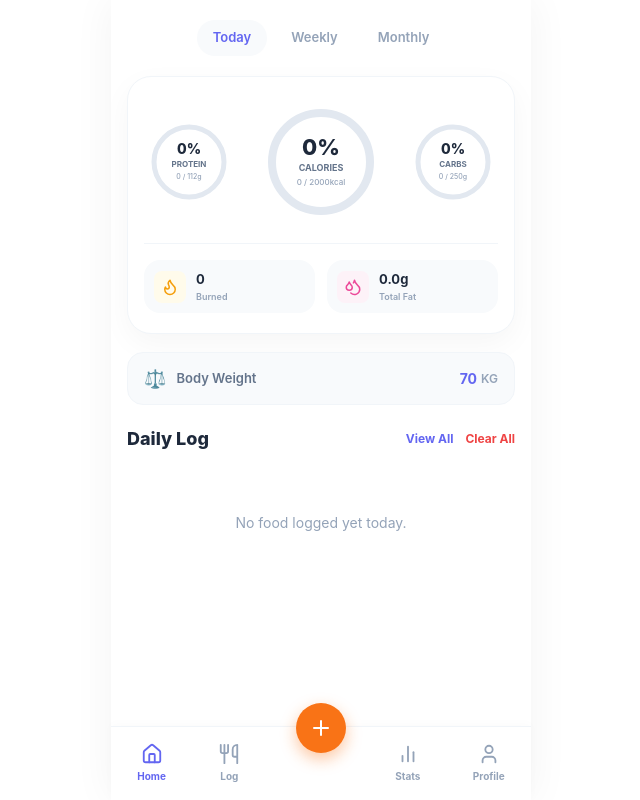
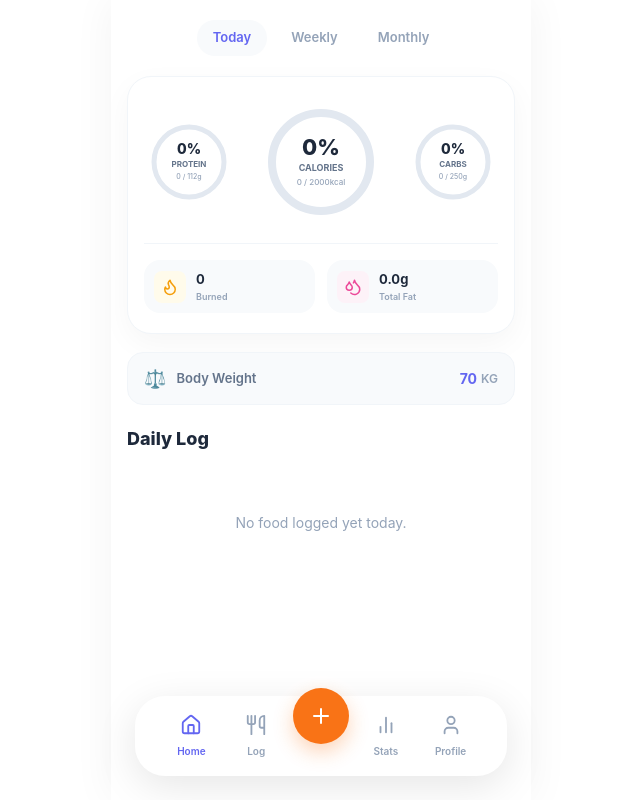
Before and after one commit to Ashish13042/NutriTrack-Pro, a Next.js app: page / in a window 1280 px wide. Shown: the whole page, without its empty margins (319-959 px from the left). Built offline with nearby package versions, Linux system fonts and the light colour scheme.

Commit message:
changed the bottom nav bar

```diff
--- /dev/null
+++ b/src/app/stats/page.tsx
@@ -0,0 +1,30 @@
+"use client";
+
+import { useEffect, useState } from "react";
+
+export default function StatsPage() {
+  const [log, setLog] = useState<any[]>([]);
+
+  useEffect(() => {
+    fetch("/api/food")
+      .then(res => res.json())
+      .then(data => setLog(data));
+  }, []);
+
+  const totals = log.reduce((acc, e) => ({
+    calories: acc.calories + e.calories,
+    protein: acc.protein + e.protein,
+    carbs: acc.carbs + e.carbs,
+    fat: acc.fat + e.fat,
+  }), { calories: 0, protein: 0, carbs: 0, fat: 0 });
+
+  return (
+    <div style={{ padding: 20 }}>
+      <h2>Stats</h2>
+      <p>Calories: {totals.calories.toFixed(0)}</p>
+      <p>Protein: {totals.protein.toFixed(1)}g</p>
+      <p>Carbs: {totals.carbs.toFixed(1)}g</p>
+      <p>Fat: {totals.fat.toFixed(1)}g</p>
+    </div>
+  );
+}
--- a/src/components/App.tsx
+++ b/src/components/App.tsx
@@ -1,13 +1,12 @@
 "use client";
 
-import { useState, useEffect, CSSProperties, FocusEvent, MouseEvent, useRef } from "react";
+import { useState, useEffect, CSSProperties, FocusEvent, useRef } from "react";
 import Link from "next/link";
 import {
   Plus,
   Home,
   Utensils,
   BarChart2,
-  User,
   Search,
   Trash2,
   Edit3,
@@ -15,7 +14,7 @@ import {
   Flame,
   Dumbbell,
   Zap,
-  Droplets
+  Droplets,User
 } from "lucide-react";
 
 // ── Types ───────────────────────────────────────────────────────────────────
@@ -34,15 +33,6 @@ interface UnitOption {
   multiplier: number;
 }
 
-interface MacroInfo {
-  key: "calories" | "protein" | "carbs" | "fat";
-  label: string;
-  unit: string;
-  color: string;
-  bg: string;
-  icon: React.ReactNode;
-}
-
 interface LogEntry {
   id?: number;
   calories: number;
@@ -57,44 +47,42 @@ interface LogEntry {
 }
 
 // ── Food Database ───────────────────────────────────────────────────────────
+// NOTE: Weight and Volume are per 100g/100ml. Units are per 1 item.
 const FOOD_DB: Record<string, FoodItem> = {
-  chicken:      { calories: 165, protein: 31,   carbs: 0,    fat: 3.6,  emoji: "🍗", category: "Protein", type: "weight" },
-  egg:          { calories: 78,  protein: 6,    carbs: 0.6,  fat: 5,    emoji: "🥚", category: "Protein", type: "unit"   },
-  tuna:         { calories: 116, protein: 26,   carbs: 0,    fat: 1,    emoji: "🐟", category: "Protein", type: "weight" },
-  salmon:       { calories: 208, protein: 20,   carbs: 0,    fat: 13,   emoji: "🐠", category: "Protein", type: "weight" },
-  beef:         { calories: 250, protein: 26,   carbs: 0,    fat: 15,   emoji: "🥩", category: "Protein", type: "weight" },
-  paneer:       { calories: 265, protein: 18,   carbs: 3.4,  fat: 20,   emoji: "🧀", category: "Protein", type: "weight" },
-  rice:         { calories: 130, protein: 2.7,  carbs: 28,   fat: 0.3,  emoji: "🍚", category: "Carbs",   type: "weight" },
-  bread:        { calories: 80,  protein: 3,    carbs: 15,   fat: 1,    emoji: "🍞", category: "Carbs",   type: "unit"   },
-  oats:         { calories: 389, protein: 17,   carbs: 66,   fat: 7,    emoji: "🌾", category: "Carbs",   type: "weight" },
-  pasta:        { calories: 131, protein: 5,    carbs: 25,   fat: 1.1,  emoji: "🍝", category: "Carbs",   type: "weight" },
-  banana:       { calories: 89,  protein: 1.1,  carbs: 23,   fat: 0.3,  emoji: "🍌", category: "Carbs",   type: "unit"   },
-  roti:         { calories: 104, protein: 3,    carbs: 18,   fat: 3.5,  emoji: "🫓", category: "Carbs",   type: "unit"   },
-  milk:         { calories: 42,  protein: 3.4,  carbs: 5,    fat: 1,    emoji: "🥛", category: "Dairy",   type: "volume" },
-  yogurt:       { calories: 59,  protein: 10,   carbs: 3.6,  fat: 0.4,  emoji: "🍦", category: "Dairy",   type: "weight" },
-  almonds:      { calories: 579, protein: 21,   carbs: 22,   fat: 50,   emoji: "🌰", category: "Fats",    type: "weight" },
-  avocado:      { calories: 160, protein: 2,    carbs: 9,    fat: 15,   emoji: "🥑", category: "Fats",    type: "unit"   },
-  peanutbutter: { calories: 588, protein: 25,   carbs: 20,   fat: 50,   emoji: "🥜", category: "Fats",    type: "weight" },
-  spinach:      { calories: 23,  protein: 2.9,  carbs: 3.6,  fat: 0.4,  emoji: "🥬", category: "Veggies", type: "weight" },
-  broccoli:     { calories: 34,  protein: 2.8,  carbs: 7,    fat: 0.4,  emoji: "🥦", category: "Veggies", type: "weight" },
-  apple:        { calories: 52,  protein: 0.3,  carbs: 14,   fat: 0.2,  emoji: "🍎", category: "Fruit",   type: "unit"   },
+  chicken: { calories: 165, protein: 31, carbs: 0, fat: 3.6, emoji: "🍗", category: "Protein", type: "weight" },
+  egg: { calories: 78, protein: 6, carbs: 0.6, fat: 5, emoji: "🥚", category: "Protein", type: "unit" },
+  tuna: { calories: 116, protein: 26, carbs: 0, fat: 1, emoji: "🐟", category: "Protein", type: "weight" },
+  salmon: { calories: 208, protein: 20, carbs: 0, fat: 13, emoji: "🐠", category: "Protein", type: "weight" },
+  beef: { calories: 250, protein: 26, carbs: 0, fat: 15, emoji: "🥩", category: "Protein", type: "weight" },
+  paneer: { calories: 265, protein: 18, carbs: 3.4, fat: 20, emoji: "🧀", category: "Protein", type: "weight" },
+  rice: { calories: 130, protein: 2.7, carbs: 28, fat: 0.3, emoji: "🍚", category: "Carbs", type: "weight" },
+  bread: { calories: 80, protein: 3, carbs: 15, fat: 1, emoji: "🍞", category: "Carbs", type: "unit" },
+  oats: { calories: 389, protein: 17, carbs: 66, fat: 7, emoji: "🌾", category: "Carbs", type: "weight" },
+  pasta: { calories: 131, protein: 5, carbs: 25, fat: 1.1, emoji: "🍝", category: "Carbs", type: "weight" },
+  banana: { calories: 89, protein: 1.1, carbs: 23, fat: 0.3, emoji: "🍌", category: "Carbs", type: "unit" },
+  roti: { calories: 104, protein: 3, carbs: 18, fat: 3.5, emoji: "🫓", category: "Carbs", type: "unit" },
+  milk: { calories: 42, protein: 3.4, carbs: 5, fat: 1, emoji: "🥛", category: "Dairy", type: "volume" },
+  yogurt: { calories: 59, protein: 10, carbs: 3.6, fat: 0.4, emoji: "🍦", category: "Dairy", type: "weight" },
+  almonds: { calories: 579, protein: 21, carbs: 22, fat: 50, emoji: "🌰", category: "Fats", type: "weight" },
+  avocado: { calories: 160, protein: 2, carbs: 9, fat: 15, emoji: "🥑", category: "Fats", type: "unit" },
+  peanutbutter: { calories: 588, protein: 25, carbs: 20, fat: 50, emoji: "🥜", category: "Fats", type: "weight" },
+  spinach: { calories: 23, protein: 2.9, carbs: 3.6, fat: 0.4, emoji: "🥬", category: "Veggies", type: "weight" },
+  broccoli: { calories: 34, protein: 2.8, carbs: 7, fat: 0.4, emoji: "🥦", category: "Veggies", type: "weight" },
+  apple: { calories: 52, protein: 0.3, carbs: 14, fat: 0.2, emoji: "🍎", category: "Fruit", type: "unit" },
 };
 
 const WEIGHT_UNITS: UnitOption[] = [
-  { label: "g",  multiplier: 1 / 100 },
+  { label: "g", multiplier: 1 / 100 },
   { label: "kg", multiplier: 10 },
 ];
 
 const VOLUME_UNITS: UnitOption[] = [
-  { label: "ml",    multiplier: 1 / 100 },
+  { label: "ml", multiplier: 1 / 100 },
   { label: "litre", multiplier: 10 },
 ];
 
-const MACROS: MacroInfo[] = [
-  { key: "calories", label: "Calories", unit: "kcal", color: "#f59e0b", bg: "#fffbeb", icon: <Flame size={14} /> },
-  { key: "protein",  label: "Protein",  unit: "g",    color: "#6366f1", bg: "#eef2ff", icon: <Dumbbell size={14} /> },
-  { key: "carbs",    label: "Carbs",    unit: "g",    color: "#10b981", bg: "#ecfdf5", icon: <Zap size={14} /> },
-  { key: "fat",      label: "Fat",      unit: "g",    color: "#ec4899", bg: "#fdf2f8", icon: <Droplets size={14} /> },
+const ITEM_UNITS: UnitOption[] = [
+  { label: "Qty", multiplier: 1 }
 ];
 
 const DAILY_REF: Record<string, number> = { calories: 2000, protein_base: 1.6, carbs: 250, fat: 78 };
@@ -112,6 +100,21 @@ const INPUT_STYLE: CSSProperties = {
   outline: "none",
   boxSizing: "border-box",
   transition: "border-color 0.2s, box-shadow 0.2s",
+};
+
+const navStyle: CSSProperties = {
+  display: "flex",
+  flexDirection: "column",
+  alignItems: "center",
+  gap: 4,
+  color: "#94a3b8",
+  textDecoration: "none",
+  flex: 1
+};
+
+const navStyleActive = {
+  ...navStyle,
+  color: "#6366f1"
 };
 
 function focusIn(e: FocusEvent<HTMLInputElement | HTMLSelectElement>): void {
@@ -142,14 +145,14 @@ function CircularProgress({
 }) {
   const percent = Math.min((value / total) * 100, 100);
   const stroke = size === "lg" ? 8 : 5;
-  const radius = size === "lg" ? 65 : 45; // Slightly larger small circle for better text fit
+  const radius = size === "lg" ? 65 : 45;
   const normalizedRadius = radius - stroke * 2;
   const circumference = normalizedRadius * 2 * Math.PI;
   const strokeDashoffset = circumference - (percent / 100) * circumference;
 
   return (
     <div style={{ position: "relative", width: radius * 2, height: radius * 2, display: "flex", alignItems: "center", justifyContent: "center" }}>
-      <svg height={radius * 2} width={radius * 2}>
+      <svg height={radius * 2} width={radius * 2} style={{ transform: "rotate(-90deg)" }}>
         <circle
           stroke="#e2e8f0"
           fill="transparent"
@@ -187,22 +190,21 @@ function CircularProgress({
 
 // ── Main App ────────────────────────────────────────────────────────────────
 export default function App() {
-  const [food, setFood]               = useState<string>("");
-  const [quantity, setQuantity]       = useState<string>("");
-  const [unit, setUnit]               = useState<string>("g");
-  const [result, setResult]           = useState<LogEntry | null>(null);
-  const [log, setLog]                 = useState<LogEntry[]>([]);
-  const [weight, setWeight]           = useState<string>("70");
-  const [editIndex, setEditIndex]     = useState<number | null>(null);
-  const [error, setError]             = useState<string>("");
+  const [food, setFood] = useState<string>("");
+  const [quantity, setQuantity] = useState<string>("");
+  const [unit, setUnit] = useState<string>("g");
+  const [result, setResult] = useState<LogEntry | null>(null);
+  const [log, setLog] = useState<LogEntry[]>([]);
+  const [weight, setWeight] = useState<string>("70");
+  const [editIndex, setEditIndex] = useState<number | null>(null);
+  const [error, setError] = useState<string>("");
   const [suggestions, setSuggestions] = useState<string[]>([]);
-  const [loading, setLoading]         = useState<boolean>(false);
+  const [loading, setLoading] = useState<boolean>(false);
   const [showAddForm, setShowAddForm] = useState<boolean>(false);
-  const [activeTab, setActiveTab]     = useState<"today" | "weekly" | "monthly">("today");
+  const [activeTab, setActiveTab] = useState<"today" | "weekly" | "monthly">("today");
 
   const addFormRef = useRef<HTMLDivElement>(null);
 
-  // ✅ Load on start
   useEffect(() => {
     const fetchLog = async () => {
       try {
@@ -219,7 +221,6 @@ export default function App() {
     if (savedWeight) setWeight(savedWeight);
   }, []);
 
-  // ✅ Save weight
   useEffect(() => {
     localStorage.setItem("bodyWeight", weight);
   }, [weight]);
@@ -231,6 +232,7 @@ export default function App() {
     if (!item) return WEIGHT_UNITS;
     if (item.type === "weight") return WEIGHT_UNITS;
     if (item.type === "volume") return VOLUME_UNITS;
+    if (item.type === "unit") return ITEM_UNITS;
     return [];
   };
 
@@ -239,15 +241,21 @@ export default function App() {
     if (val.length > 0) {
       setSuggestions(Object.keys(FOOD_DB).filter(f => f.includes(val.toLowerCase())).slice(0, 5));
     } else { setSuggestions([]); }
+
+    // Auto-select the right unit type when typing matches
     const key = val.toLowerCase().trim().replace(/\s+/g, "");
     const m = FOOD_DB[key];
-    if (m) { setUnit(m.type === "volume" ? "ml" : "g"); }
+    if (m) {
+      setUnit(m.type === "volume" ? "ml" : m.type === "unit" ? "Qty" : "g");
+    }
   };
 
   const selectSuggestion = (name: string): void => {
     setFood(name); setSuggestions([]);
     const m = FOOD_DB[name];
-    if (m) setUnit(m.type === "volume" ? "ml" : "g");
+    if (m) {
+      setUnit(m.type === "volume" ? "ml" : m.type === "unit" ? "Qty" : "g");
+    }
   };
 
   const calculateItem = (): LogEntry | null => {
@@ -257,22 +265,30 @@ export default function App() {
     setError("");
 
     let calc: { calories: number; protein: number; carbs: number; fat: number };
+
+    // Fixed Math Logic
     if (item.type === "unit") {
       calc = {
-        calories: item.calories * qty, protein: item.protein * qty,
-        carbs: item.carbs * qty, fat: item.fat * qty,
+        calories: item.calories * qty,
+        protein: item.protein * qty,
+        carbs: item.carbs * qty,
+        fat: item.fat * qty,
       };
     } else if (item.type === "weight") {
       const mul = WEIGHT_UNITS.find(u => u.label === unit)?.multiplier || 0;
       calc = {
-        calories: item.calories * qty * mul, protein: item.protein * qty * mul,
-        carbs: item.carbs * qty * mul, fat: item.fat * qty * mul,
+        calories: item.calories * qty * mul,
+        protein: item.protein * qty * mul,
+        carbs: item.carbs * qty * mul,
+        fat: item.fat * qty * mul,
       };
     } else {
       const mul = VOLUME_UNITS.find(u => u.label === unit)?.multiplier || 0;
       calc = {
-        calories: item.calories * qty * mul, protein: item.protein * qty * mul,
-        carbs: item.carbs * qty * mul, fat: item.fat * qty * mul,
+        calories: item.calories * qty * mul,
+        protein: item.protein * qty * mul,
+        carbs: item.carbs * qty * mul,
+        fat: item.fat * qty * mul,
       };
     }
     return { ...calc, food: itemKey, quantity: qty, unit, type: item.type, timestamp: Date.now() };
@@ -356,11 +372,11 @@ export default function App() {
   };
 
   const totals = log.reduce(
-    (acc, e) => ({
-      calories: acc.calories + e.calories,
-      protein: acc.protein + e.protein,
-      carbs: acc.carbs + e.carbs,
-      fat: acc.fat + e.fat,
+    (acc, { calories = 0, protein = 0, carbs = 0, fat = 0 }) => ({
+      calories: acc.calories + calories,
+      protein: acc.protein + protein,
+      carbs: acc.carbs + carbs,
+      fat: acc.fat + fat,
     }),
     { calories: 0, protein: 0, carbs: 0, fat: 0 }
   );
@@ -384,7 +400,7 @@ export default function App() {
       background: "#fff",
       minHeight: "100vh",
       position: "relative",
-      paddingBottom: 100,
+      paddingBottom: 120, // Increased padding to prevent overlap with floating nav
       fontFamily: "'Inter', sans-serif",
       boxShadow: "0 0 40px rgba(0,0,0,0.05)",
       overflowX: "hidden"
@@ -427,13 +443,9 @@ export default function App() {
           gap: 16
         }}>
           <div style={{ display: "flex", width: "100%", justifyContent: "space-between", alignItems: "center" }}>
-
             <CircularProgress value={totals.protein} total={proteinGoal} label="Protein" size="sm" color="#6366f1" unit="g" />
-
             <CircularProgress value={totals.calories} total={caloriesGoal} label="Calories" size="lg" color="#f97316" unit="kcal" />
-
             <CircularProgress value={totals.carbs} total={carbsGoal} label="Carbs" size="sm" color="#10b981" unit="g" />
-
           </div>
 
           <div style={{ width: "100%", height: 1.5, background: "#f1f5f9" }} />
@@ -485,10 +497,11 @@ export default function App() {
       <div style={{ padding: "20px 16px" }}>
         <div style={{ display: "flex", justifyContent: "space-between", alignItems: "center", marginBottom: 20 }}>
           <h2 style={{ fontSize: 18, fontWeight: 800, color: "#1e293b", margin: 0 }}>Daily Log</h2>
+          {log.length > 0 && (
             <div style={{ display: "flex", gap: 12 }}>
-            <Link href="/logs" style={{ color: "#6366f1", fontSize: 12, fontWeight: 700, cursor: "pointer", textDecoration: "none" }}>View All</Link>
               <button onClick={clearAllLogs} style={{ background: "transparent", border: "none", color: "#ef4444", fontSize: 12, fontWeight: 700, cursor: "pointer" }}>Clear All</button>
             </div>
+          )}
         </div>
 
         {log.length === 0 ? (
@@ -519,7 +532,9 @@ export default function App() {
                     <div style={{ fontSize: 24 }}>{FOOD_DB[entry.food.toLowerCase()]?.emoji || "🍽️"}</div>
                     <div>
                       <p style={{ fontSize: 14, fontWeight: 700, color: "#1e293b", margin: 0, textTransform: "capitalize" }}>{entry.food}</p>
-                      <p style={{ fontSize: 12, color: "#94a3b8", margin: 0 }}>{entry.quantity}{entry.unit} · {entry.calories.toFixed(0)} kcal</p>
+                      <p style={{ fontSize: 12, color: "#94a3b8", margin: 0 }}>
+                        {entry.quantity} {entry.unit} · {entry.calories.toFixed(0)} kcal
+                      </p>
                     </div>
                   </div>
                   <div style={{ display: "flex", gap: 2 }}>
@@ -610,7 +625,6 @@ export default function App() {
 
             {error && <p style={{ color: "#ef4444", fontSize: 12, margin: 0, fontWeight: 600 }}>{error}</p>}
 
-            {/* Preview Results if any */}
             {result && (
               <div style={{ background: "#f0f4ff", padding: 12, borderRadius: 12, display: "flex", justifyContent: "space-between" }}>
                 <div style={{ fontSize: 12, color: "#6366f1", fontWeight: 700 }}>Preview: {result.calories.toFixed(0)} kcal</div>
@@ -636,66 +650,65 @@ export default function App() {
         </div>
       )}
 
-      {/* ── Bottom Navigation ── */}
+      {/* ── Floating Bottom Navigation ── */}
       <div style={{
         position: "fixed",
-        bottom: 0,
+        bottom: 24,
         left: "50%",
         transform: "translateX(-50%)",
-        width: "100%",
-        maxWidth: 420,
+        width: "calc(100% - 48px)",
+        maxWidth: 372,
         background: "#fff",
-        borderTop: "1px solid #f1f5f9",
+        borderRadius: 30,
+        boxShadow: "0 10px 40px rgba(0,0,0,0.1)",
         display: "flex",
-        justifyContent: "space-around",
-        padding: "16px 0",
+        justifyContent: "space-between",
+        alignItems: "center",
+        padding: "12px 24px",
         zIndex: 100,
-        boxShadow: "0 -2px 10px rgba(0,0,0,0.02)"
+        boxSizing: "border-box"
       }}>
-        <div style={{ display: "flex", flexDirection: "column", alignItems: "center", gap: 4, color: "#6366f1" }}>
+        <Link href="/" style={navStyleActive}>
           <Home size={22} />
-          <span style={{ fontSize: 10, fontWeight: 700 }}>Home</span>
-        </div>
-        <div style={{ display: "flex", flexDirection: "column", alignItems: "center", gap: 4, color: "#94a3b8" }}>
+          <span style={{ fontSize: 10, fontWeight: 600, marginTop: 4 }}>Home</span>
+        </Link>
+
+        <Link href="/logs" style={navStyle}>
           <Utensils size={22} />
-          <span style={{ fontSize: 10, fontWeight: 700 }}>Log</span>
-        </div>
+          <span style={{ fontSize: 10, fontWeight: 600, marginTop: 4 }}>Log</span>
+        </Link>
 
-        {/* Floating Action Button */}
+        <div style={{ flex: 1, display: "flex", justifyContent: "center" }}>
           <button
             onClick={() => setShowAddForm(true)}
             style={{
-            position: "absolute",
-            top: -24,
-            width: 50,
-            height: 50,
+              background: "#f97316",
+              color: "#fff",
+              border: "none",
+              width: 56,
+              height: 56,
               borderRadius: "50%",
-            background: "#f97316",
-            border: "none",
               display: "flex",
+              justifyContent: "center",
               alignItems: "center",
-            justifyContent: "center",
-            color: "#fff",
-            boxShadow: "0 6px 16px rgba(249,115,22,0.4)",
+              transform: "translateY(-20px)",
+              boxShadow: "0 8px 20px rgba(249,115,22,0.3)",
               cursor: "pointer",
               transition: "transform 0.2s"
             }}
-          onMouseEnter={(e: MouseEvent<HTMLButtonElement>) => e.currentTarget.style.transform = "scale(1.05)"}
-          onMouseLeave={(e: MouseEvent<HTMLButtonElement>) => e.currentTarget.style.transform = "scale(1)"}
           >
             <Plus size={24} />
           </button>
+        </div>
 
-        <div style={{ width: 50 }} /> {/* Spacer for FAB */}
-
-        <div style={{ display: "flex", flexDirection: "column", alignItems: "center", gap: 4, color: "#94a3b8" }}>
+        <Link href="/stats" style={navStyle}>
           <BarChart2 size={22} />
-          <span style={{ fontSize: 10, fontWeight: 700 }}>Stats</span>
-        </div>
-        <div style={{ display: "flex", flexDirection: "column", alignItems: "center", gap: 4, color: "#94a3b8" }}>
+          <span style={{ fontSize: 10, fontWeight: 600, marginTop: 4 }}>Stats</span>
+        </Link>
+        <Link href="/profile" style={navStyle}>
           <User size={22} />
-          <span style={{ fontSize: 10, fontWeight: 700 }}>Profile</span>
-        </div>
+          <span style={{ fontSize: 10, fontWeight: 600, marginTop: 4 }}>Profile</span>
+        </Link>
       </div>
 
       <style>{`
```
Also changed, not shown: src/app/profile/page.tsx (added, +38 -0 lines). Lines whose indentation alone changed are shown as unchanged.
